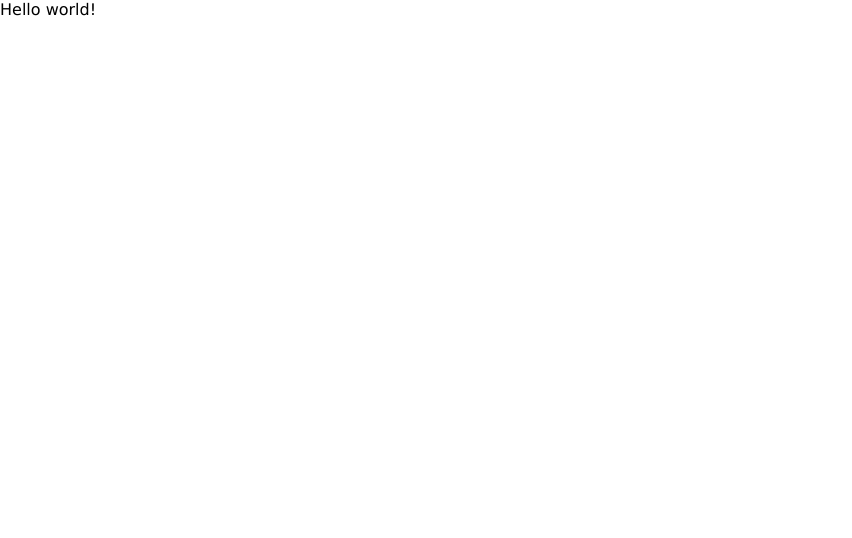
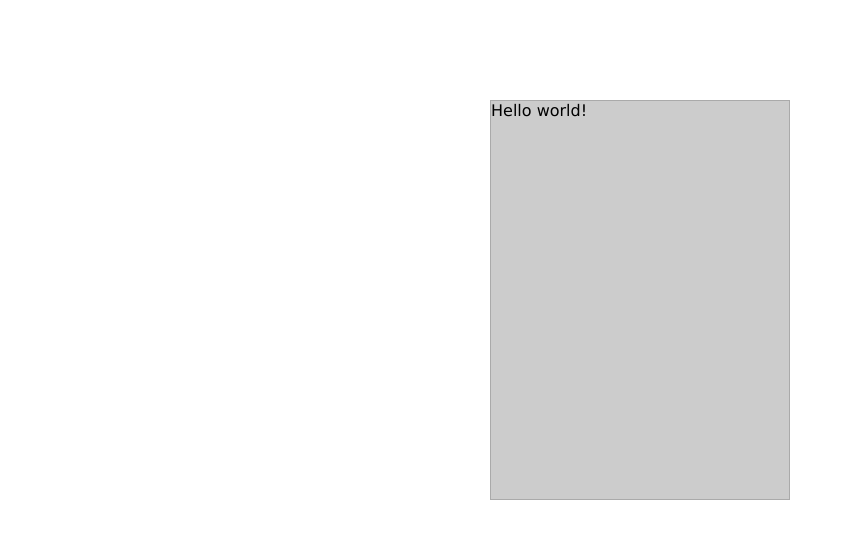
Before and after one commit to g-krzysztof/calculator, a React (Create React App) app: page / in a window 1280 px wide. Shown: the top 538 px of the page, without its empty margins (0-852 px from the left). Built offline with nearby package versions, Linux system fonts and the light colour scheme.

Commit message:
add css to .App

```diff
--- a/src/css/App.css
+++ b/src/css/App.css
@@ -1 +1,8 @@
-/* No CSS *//*# sourceMappingURL=App.css.map */
+.App {
+  background-color: #ccc;
+  width: 300px;
+  height: 400px;
+  border: 1px solid #aaa;
+  margin: 100px auto 0 auto;
+}
+/*# sourceMappingURL=App.css.map */
--- a/src/styles/App.scss
+++ b/src/styles/App.scss
@@ -0,0 +1,7 @@
+.App {
+    background-color: #ccc;
+    width: 300px;
+    height: 400px;
+    border: 1px solid #aaa;
+    margin: 100px auto 0 auto;
+}
```
Also changed, not shown: 1 other file (tests, documents, lock files or other folders).
